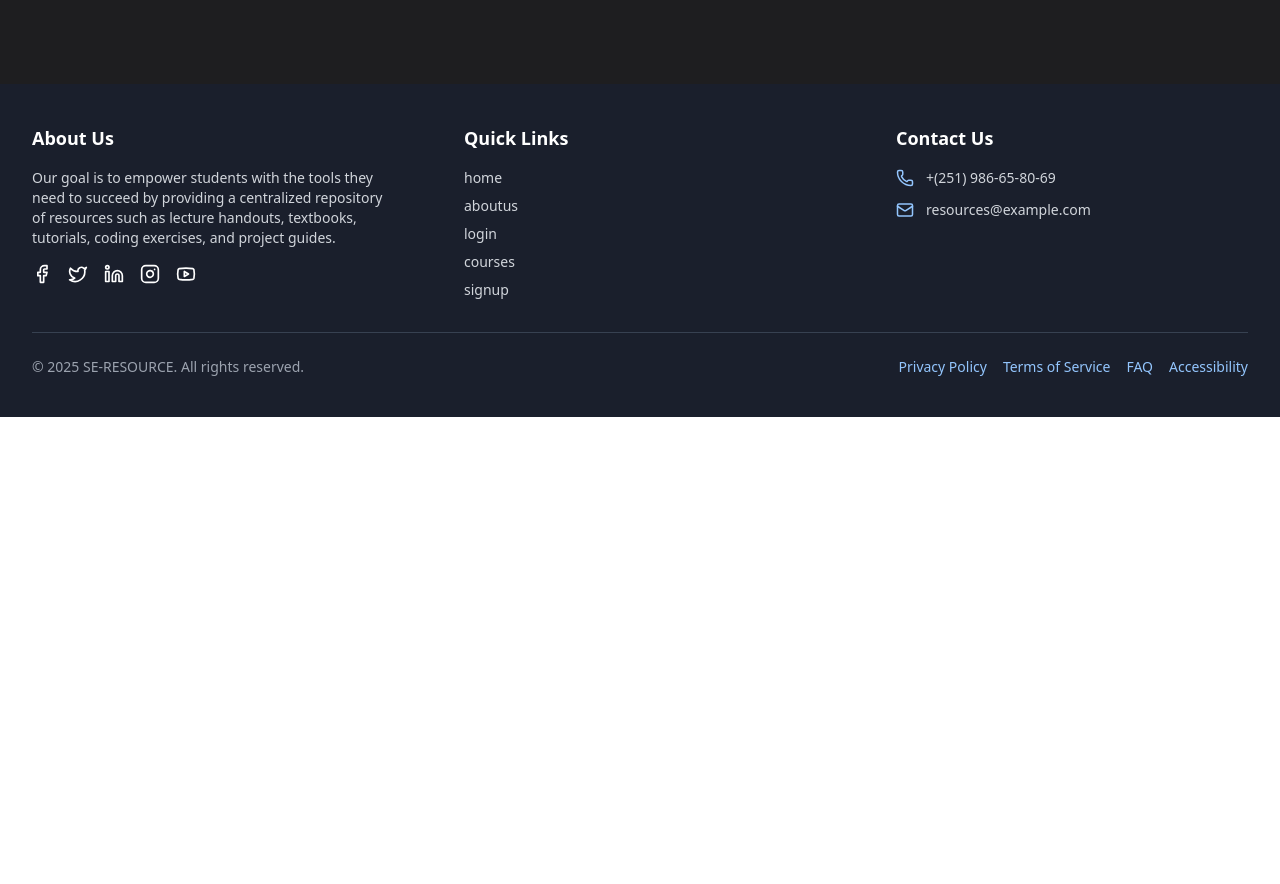
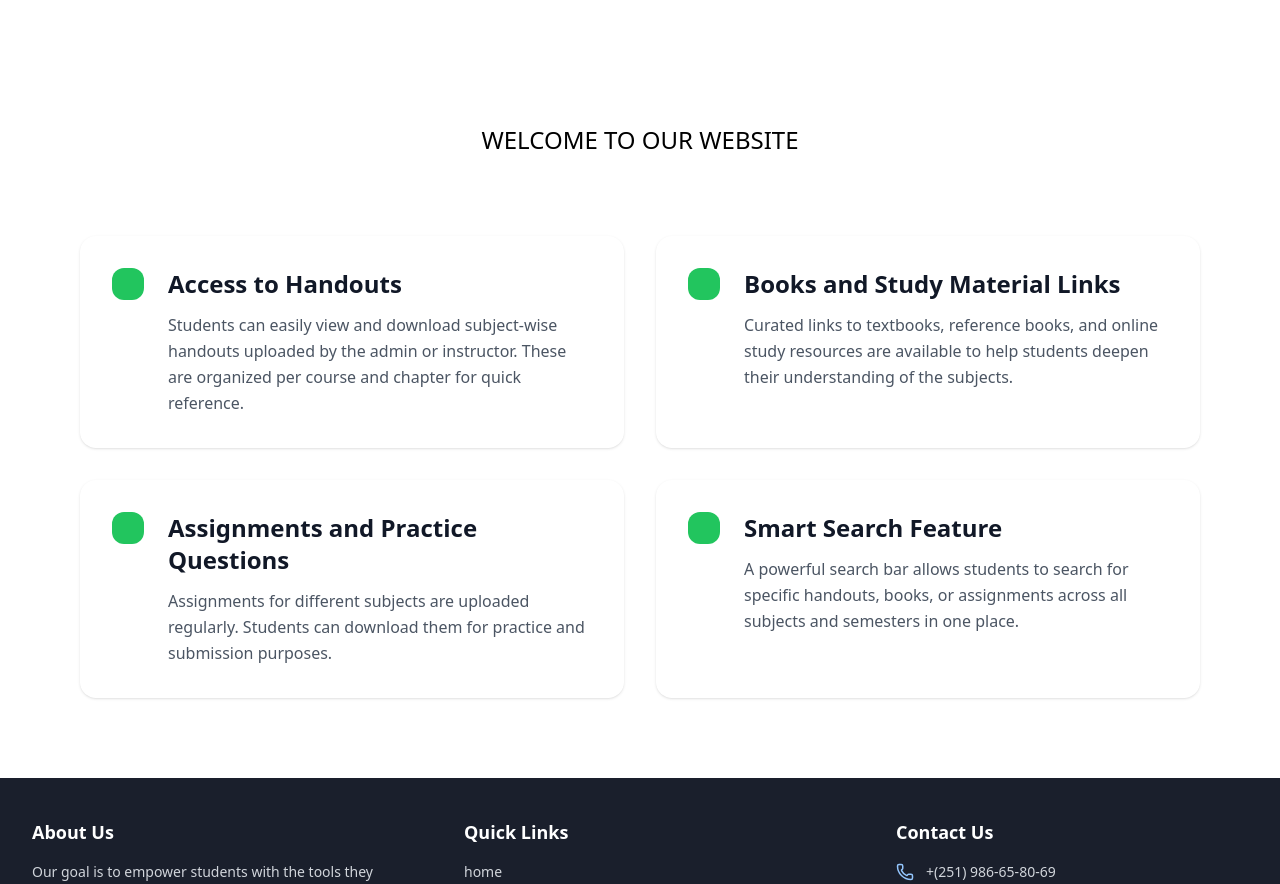
Before and after one commit to Elleni-Bisrat/GROUP4_IPII_PROJECT, a React (Create React App) app in the folder frontend/: page / in a window 1280 px wide. Shown: the part 1440-2324 px from the top of the page. Before the commit the page ends 1857 px from the top, so only its background shows below. Built offline with nearby package versions, Linux system fonts and the light colour scheme.

Commit message:
AboutUs page

```diff
--- a/frontend/src/pages/Aboutus.jsx
+++ b/frontend/src/pages/Aboutus.jsx
@@ -1,14 +1,16 @@
 import React from "react";
 import Footer from "../component/Footer";
-
 function About() {
   return (
-    <div className="bg-cover bg-center text-white h-screen bg-[rgb(30,30,32)] ">
-      <div className="flex justify-center ">
+
+    <div className="min-h-screen bg-white dark:bg-gray-900 text-black dark:text-gray-300 transition-colors duration-300 ">
+
+      <div className="bg-[rgb(30,30,32)] dark:bg-gray-900 text-white dark:text-gray-200 transition-colors duration-300 mb-10">
+        <div className="flex justify-center">
           <h1 className="text-3xl mt-14 font-bold">About Us</h1>
         </div>
-      <div className=" flex justify-center text-center">
-        <p className="text-center max-w-4xl mx-4 mt-6">
+        <div className="flex justify-center text-center">
+          <p className="max-w-4xl mx-4 mt-6">
             Welcome to University Handout and Resource Management, a comprehensive
             platform designed to simplify access to essential study materials for
             software engineering students. Our goal is to empower students with
@@ -29,18 +31,59 @@ function About() {
           </p>
         </div>
         <div className="flex justify-around mt-10 mb-40">
-        <img src="images/girl.png" alt="" className="w-48 rounded-xl" />
-
-        <img src="images/imagee.png" alt="" className="w-48 rounded-xl" />
-
-        <img src="images/image.png" alt="" className="w-48 rounded-xl" />
+          <img src="images/girl.png" alt="" className="w-48 rounded-xl mb-10" />
+          <img src="images/imagee.png" alt="" className="w-48 rounded-xl mb-10" />
+          <img src="images/image.png" alt="" className="w-48 rounded-xl mb-10" />
         </div>
-       <Footer />
-    <div>
       </div>
 
 
+      <div className="flex align-center justify-center h-20">
+        <p className="text-black dark:text-gray-300 text-2xl">
+          WELCOME TO OUR WEBSITE
+        </p>
+      </div>
+      <div className="grid grid-cols-1 md:grid-cols-2 gap-8 mt-8 m-20">
+        {[
+          {
+            title: "Access to Handouts",
+            desc: "Students can easily view and download subject-wise handouts uploaded by the admin or instructor. These are organized per course and chapter for quick reference.",
+          },
+          {
+            title: "Books and Study Material Links",
+            desc: "Curated links to textbooks, reference books, and online study resources are available to help students deepen their understanding of the subjects.",
+          },
+          {
+            title: "Assignments and Practice Questions",
+            desc: "Assignments for different subjects are uploaded regularly. Students can download them for practice and submission purposes.",
+          },
+          {
+            title: "Smart Search Feature",
+            desc: "A powerful search bar allows students to search for specific handouts, books, or assignments across all subjects and semesters in one place.",
+          },
+        ].map((card, idx) => (
+          <div
+            key={idx}
+            className="group p-8 rounded-2xl hover:bg-gray-100 dark:hover:bg-gray-700 transition-all duration-300 shadow"
+          >
+            <div className="flex items-start space-x-6">
+              <div className="bg-green-500 p-4 rounded-xl group-hover:scale-110 transition-transform duration-300"></div>
+              <div>
+                <h3 className="text-2xl font-semibold mb-3 text-gray-900 dark:text-white">
+                  {card.title}
+                </h3>
+                <p className="text-gray-600 dark:text-gray-300 leading-relaxed">
+                  {card.desc}
+                </p>
+              </div>
+            </div>
+          </div>
+        ))}
+      </div>
+
+      <Footer />
     </div>
   );
 }
+
 export default About;
```
Lines whose indentation alone changed are shown as unchanged.
